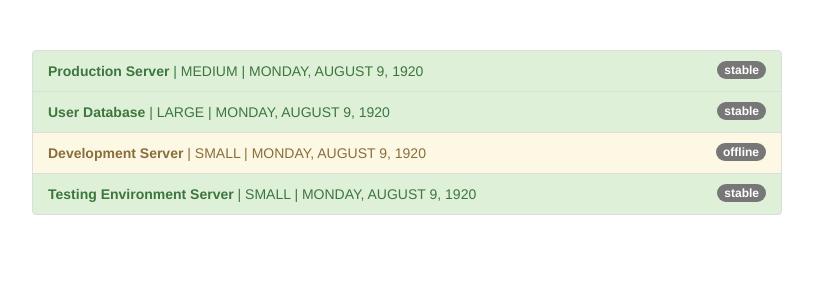
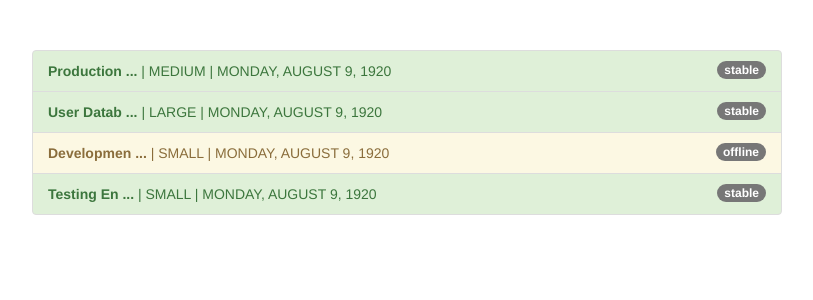
Before and after one commit to sercanKulig/Angular-pipes, an Angular app: page / in a window 1280 px wide. Shown: the top 300 px of the page, without its empty margins (233-1046 px from the left). Built offline with nearby package versions, Linux system fonts and the light colour scheme.

Commit message:
Custom Pipe

```diff
--- a/src/app/app.component.html
+++ b/src/app/app.component.html
@@ -10,7 +10,7 @@
             class="badge">
             {{ server.status }}
           </span>
-          <strong>{{ server.name }} </strong>
+          <strong>{{ server.name | shorten }} </strong>
           |  {{ server.instanceType | uppercase }}
           | {{ server.started | date:'fullDate' | uppercase}}
 
--- a/src/app/app.module.ts
+++ b/src/app/app.module.ts
@@ -4,10 +4,12 @@ import { FormsModule } from '@angular/forms';
 import { HttpModule } from '@angular/http';
 
 import { AppComponent } from './app.component';
+import {ShortenPipe} from './shorten.pipe';
 
 @NgModule({
   declarations: [
-    AppComponent
+    AppComponent,
+    ShortenPipe
   ],
   imports: [
     BrowserModule,
--- /dev/null
+++ b/src/app/shorten.pipe.ts
@@ -0,0 +1,13 @@
+import {Pipe, PipeTransform} from '@angular/core';
+
+@Pipe({
+  name: 'shorten'
+})
+export class ShortenPipe implements PipeTransform {
+  transform(value: any) {
+    if(value.length > 10){
+      return value.substr(0,10) + ' ...';
+    }
+  }
+
+}
```
